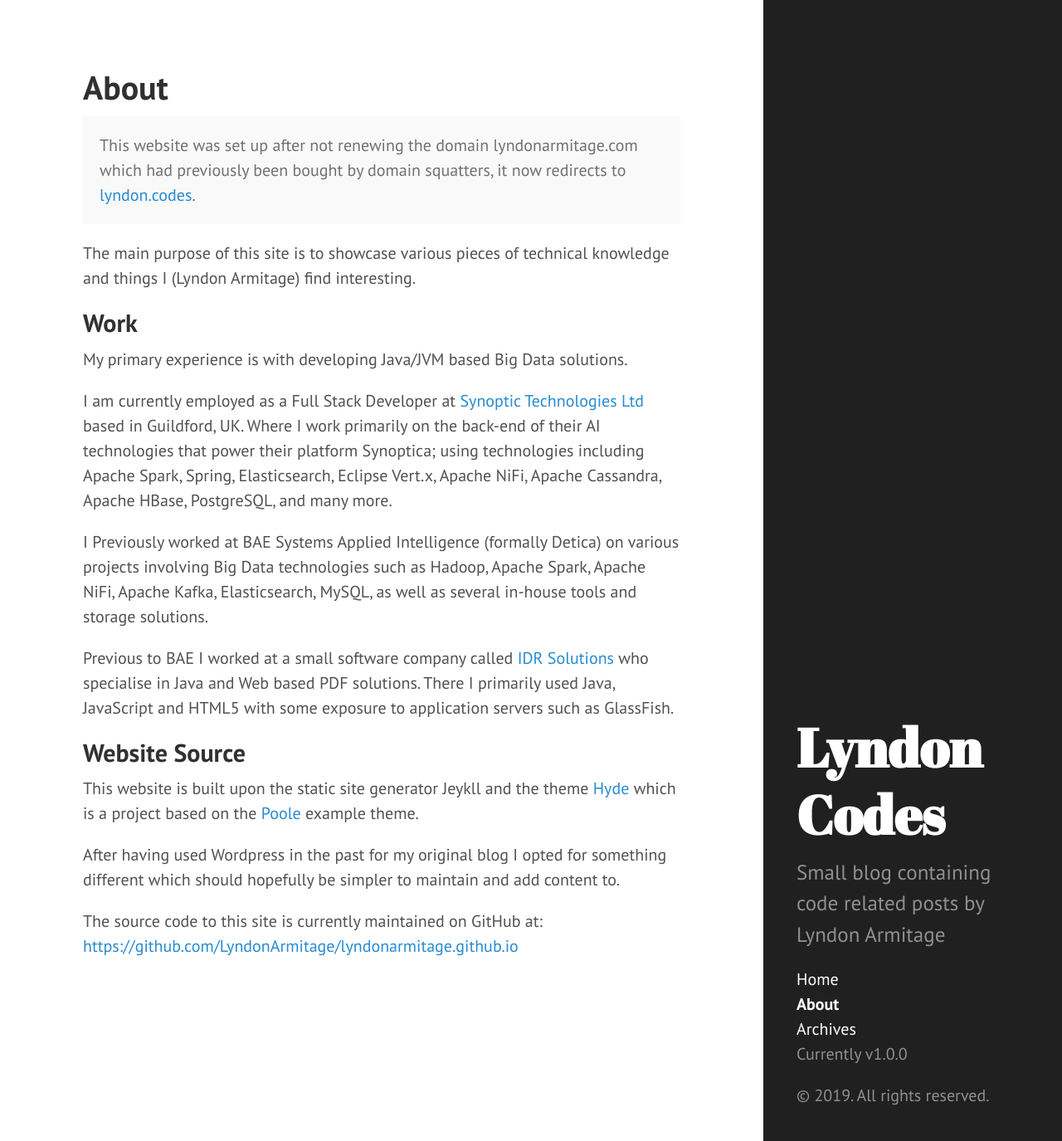
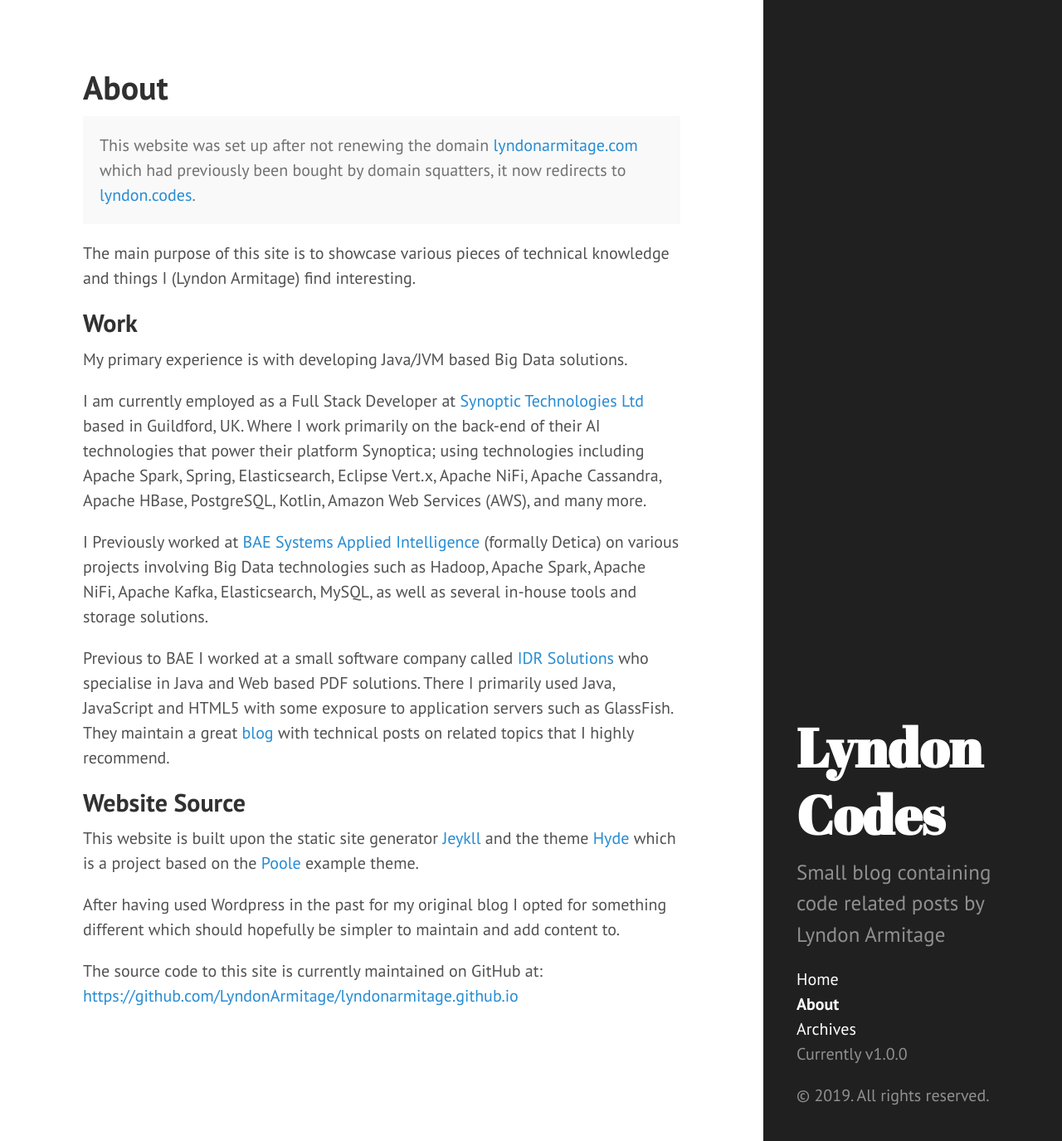
Before and after one commit to LyndonArmitage/lyndonarmitage.github.io, a Jekyll site: the page built from about.md, in a window 1280 px wide and 1375 px high. Shown: the whole window at 83% size. Built offline with Jekyll 4.4.1, drawn with Linux system fonts in a browser that asks for light colours; nearby versions of some CDN libraries.

Commit message:
Update about page

```diff
--- a/about.md
+++ b/about.md
@@ -5,8 +5,9 @@ title: About
 
 
 <p class="message">
-This website was set up after not renewing the domain lyndonarmitage.com which
-had previously been bought by domain squatters, it now redirects to
+This website was set up after not renewing the domain
+<a href='http://lyndonarmitage.com'>lyndonarmitage.com</a>
+which had previously been bought by domain squatters, it now redirects to
 <a href='https://lyndon.codes'>lyndon.codes</a>.
 </p>
 
@@ -22,22 +23,25 @@ I am currently employed as a Full Stack Developer at
 Where I work primarily on the back-end of their AI technologies that power
 their platform Synoptica; using technologies including Apache Spark, Spring,
 Elasticsearch, Eclipse Vert.x, Apache NiFi, Apache Cassandra, Apache HBase,
-PostgreSQL, and many more.
+PostgreSQL, Kotlin, Amazon Web Services (AWS), and many more.
 
-I Previously worked at BAE Systems Applied Intelligence (formally Detica)
-on various projects involving Big Data technologies such as Hadoop,
-Apache Spark, Apache NiFi, Apache Kafka, Elasticsearch, MySQL, as well as
-several in-house tools and storage solutions.
+I Previously worked at
+[BAE Systems Applied Intelligence](https://www.baesystems.com/en/cybersecurity/home)
+(formally Detica) on various projects involving Big Data technologies such as
+Hadoop, Apache Spark, Apache NiFi, Apache Kafka, Elasticsearch, MySQL, as well
+as several in-house tools and storage solutions.
 
 Previous to BAE I worked at a small software company called
 [IDR Solutions](https://www.idrsolutions.com/) who specialise in Java and Web
 based PDF solutions. There I primarily used Java, JavaScript and HTML5 with
-some exposure to application servers such as GlassFish.
+some exposure to application servers such as GlassFish. They maintain a great
+[blog](https://blog.idrsolutions.com/) with technical posts on related topics
+that I highly recommend.
 
 ## Website Source
 
-This website is built upon the static site generator Jeykll and the theme
-[Hyde](http://hyde.getpoole.com) which is a project based on the
+This website is built upon the static site generator [Jeykll](https://jekyllrb.com/)
+and the theme [Hyde](http://hyde.getpoole.com) which is a project based on the
 [Poole](https://github.com/poole) example theme.
 
 After having used Wordpress in the past for my original blog I opted for
```
